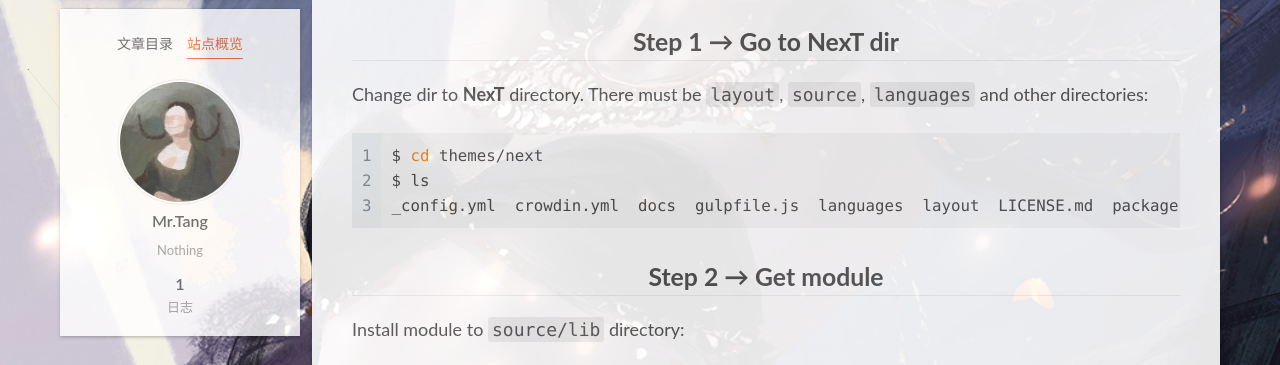
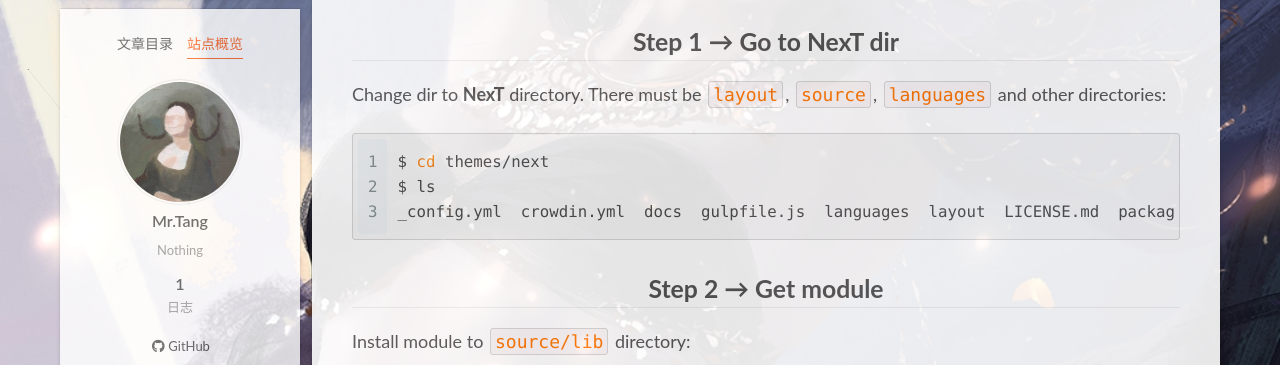
Before and after one commit to C6H12O6Mix/C6H12O6Mix.github.io, a plain HTML site: page lib/pace/README.html in a window 1280 px wide. Both pictures are taken after a click on the item "站点概览". Shown: the part 369-734 px from the top of the page. Drawn offline with Linux system fonts and the light colour scheme; some packages are replaced by stand-ins of ours; a script that the page names is missing.

Commit message:
Site updated: 2022-01-12 21:14:17

```diff
--- a/css/main.css
+++ b/css/main.css
@@ -1169,7 +1169,7 @@ pre .javascript .function {
 }
 .links-of-author a::before,
 .links-of-author span.exturl::before {
-  background: #0b21ad;
+  background: #e2cfff;
   border-radius: 50%;
   content: ' ';
   display: inline-block;
@@ -2195,6 +2195,13 @@ ul.breadcrumb li + li:last-child {
 .tag-cloud a:hover {
   color: var(--link-hover-color) !important;
 }
+mjx-container[jax="CHTML"][display="true"],
+.has-jax {
+  overflow: auto hidden;
+}
+mjx-container + br {
+  display: none;
+}
 .header {
   margin: 0 auto;
   position: relative;
@@ -2643,3 +2650,19 @@ body {
   -webkit-box-shadow: 0 0 5px rgba(202,203,203,0.5);
   -moz-box-shadow: 0 0 5px rgba(202,203,204,0.5);
 }
+code {
+  color: #ff7600;
+  background: #fbf7f8;
+  margin: 2px;
+}
+.highlight,
+pre {
+  margin: 5px 0;
+  padding: 5px;
+  border-radius: 3px;
+}
+.highlight,
+code,
+pre {
+  border: 1px solid #d6d6d6;
+}
--- a/lib/pace/README.html
+++ b/lib/pace/README.html
@@ -326,6 +326,11 @@
       </div>
   </nav>
 </div>
+  <div class="links-of-author motion-element">
+      <span class="links-of-author-item">
+        <a href="https://github.com/C6H12O6Mix" title="GitHub → https:&#x2F;&#x2F;github.com&#x2F;C6H12O6Mix" rel="noopener" target="_blank"><i class="fab fa-github fa-fw"></i>GitHub</a>
+      </span>
+  </div>
 
 
 
@@ -462,6 +467,8 @@ $(document).ready(function() {
 
 
 
+
+
 <script>
 NexT.utils.loadComments(document.querySelector('#lv-container'), () => {
   window.livereOptions = {
```
Also changed, not shown: 2022/01/12/hello-world/index.html (+7 -0 lines), about/index.html (+7 -0 lines), archives/2022/01/index.html (+7 -0 lines), archives/2022/index.html (+7 -0 lines), archives/index.html (+7 -0 lines), categories/index.html (+7 -0 lines), index.html (+7 -0 lines), resources/index.html (+7 -0 lines), tags/index.html (+7 -0 lines).
